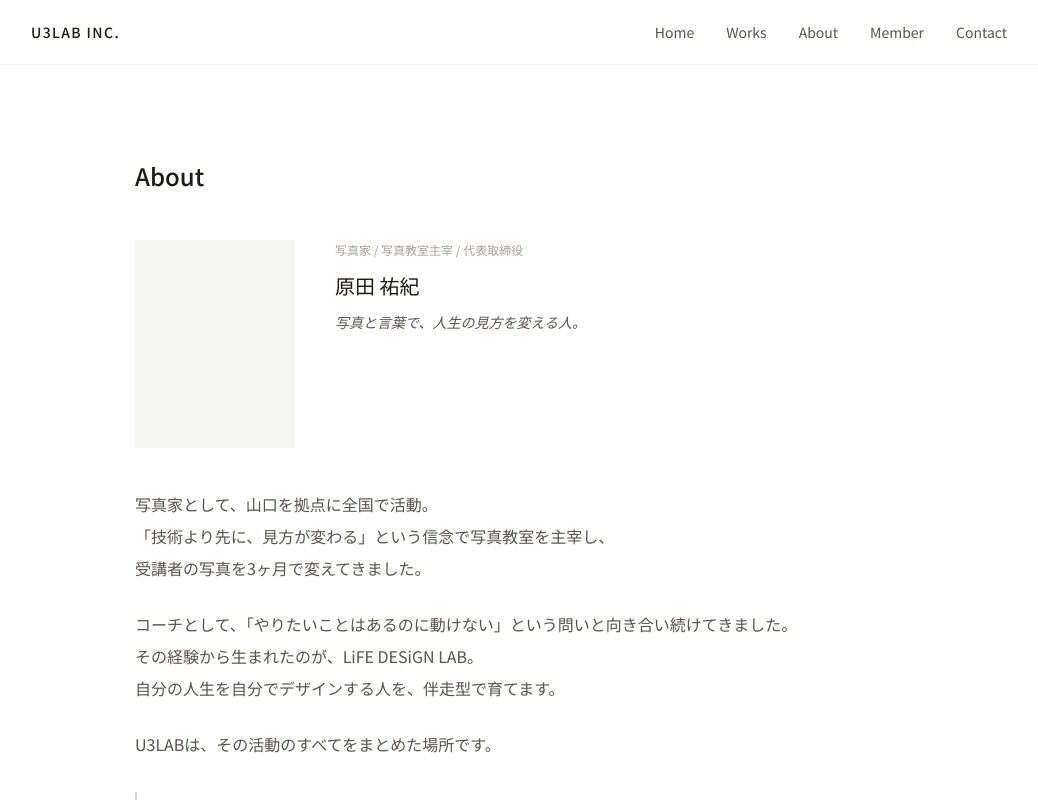
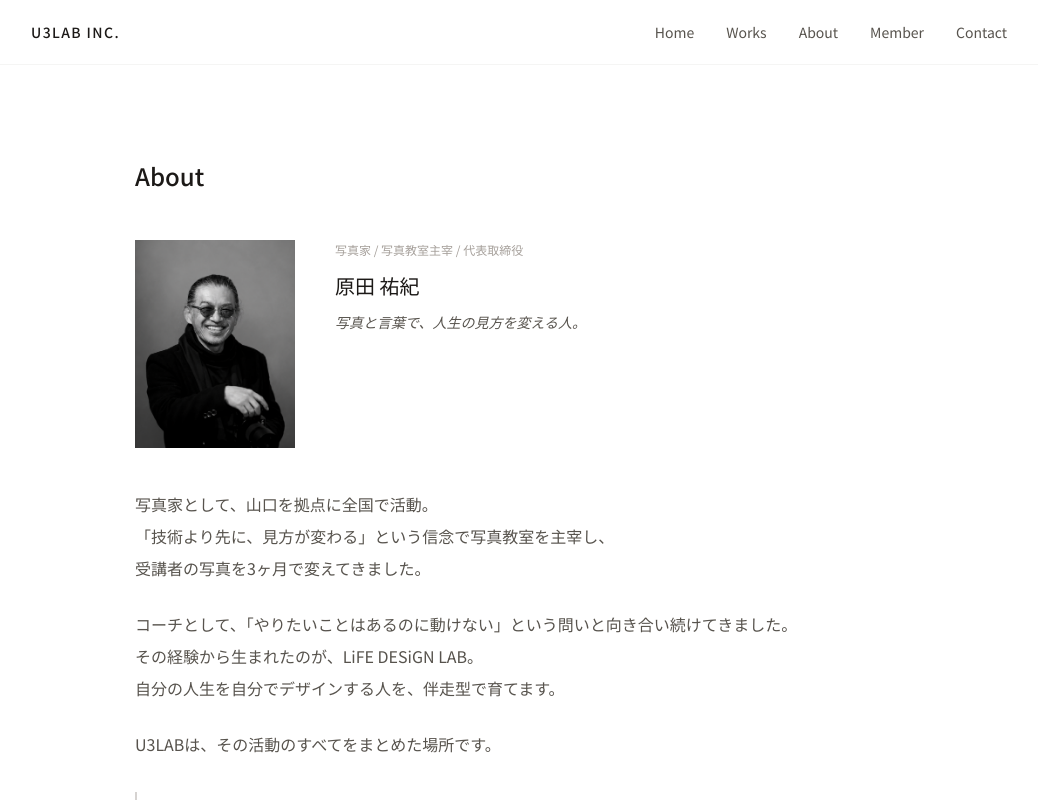
Before and after one commit to u3-lab/u3lab-site, a Next.js app: page /about in a window 1280 px wide. Shown: the top 800 px of the page, without its empty margins (121-1159 px from the left). Built offline with nearby package versions, Linux system fonts and the light colour scheme.

Commit message:
About: 代表写真を追加

```diff
--- a/app/about/page.tsx
+++ b/app/about/page.tsx
@@ -1,4 +1,5 @@
 import type { Metadata } from 'next';
+import Image from 'next/image';
 
 export const metadata: Metadata = {
   title: 'About | U3LAB株式会社',
@@ -14,8 +15,9 @@ export default function AboutPage() {
           {/* 代表メッセージ */}
           <div className="mb-16">
             <div className="flex flex-col sm:flex-row gap-10 mb-10">
-              {/* TODO: 代表写真 */}
-              <div className="w-40 h-52 bg-stone-100 flex-shrink-0" />
+              <div className="relative w-40 h-52 flex-shrink-0 overflow-hidden">
+                <Image src="/about-rep.png" alt="原田 祐紀" fill className="object-cover object-top" />
+              </div>
               <div className="space-y-3">
                 <p className="text-xs text-stone-400 leading-relaxed">
                   写真家 / 写真教室主宰 / 代表取締役
```
Also changed, not shown: public/about-rep.png (added).
